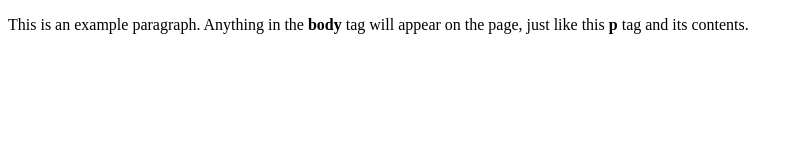
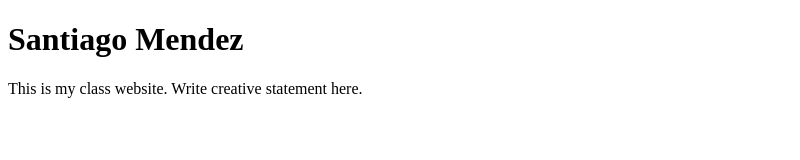
Before and after one commit to smdzzzr/MEDPL150FALL25, a plain HTML site: page index.html in a window 1280 px wide. Shown: the whole page, without its empty margins (0-800 px from the left). Drawn offline with Linux system fonts and the light colour scheme.

Commit message:
Update index.html

```diff
--- a/index.html
+++ b/index.html
@@ -4,6 +4,7 @@
     <title>This is the title of the webpage!</title>
   </head>
   <body>
-    <p>This is an example paragraph. Anything in the <strong>body</strong> tag will appear on the page, just like this <strong>p</strong> tag and its contents.</p>
+    <h1>Santiago Mendez</h1>
+    <p>This is my class website. Write creative statement here.</p>
   </body>
 </html>
```
